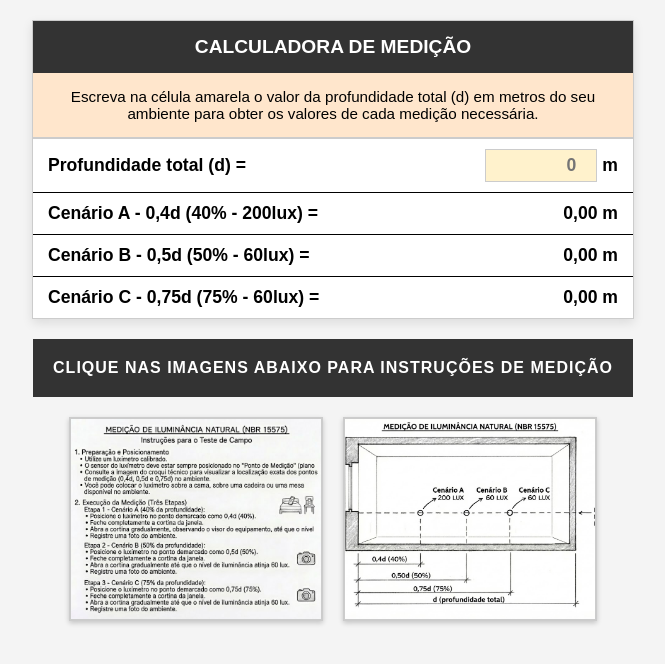
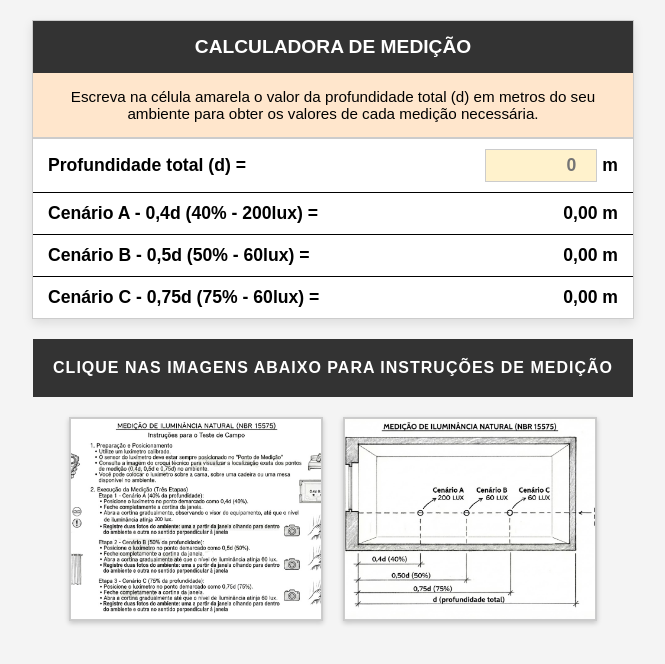
Before and after one commit to scatrut/CalculadoraMedicao, a plain HTML site: page index.html in a window 1280 px wide. Shown: the whole page, without its empty margins (307-972 px from the left). Drawn offline with Linux system fonts and the light colour scheme.

Commit message:
Fix HTML encoding and update image source

```diff
--- a/index.html
+++ b/index.html
@@ -220,7 +220,7 @@
     <div class="images-title">CLIQUE NAS IMAGENS ABAIXO PARA INSTRUÇÕES DE MEDIÇÃO</div>
 
     <div class="images-container">
-        <img src="02.jpg"
+        <img src="instrucao.jpeg"
              alt="Imagem do Ambiente 1"
              class="img-thumbnail"
              onclick="openLightbox(this.src)">
```
